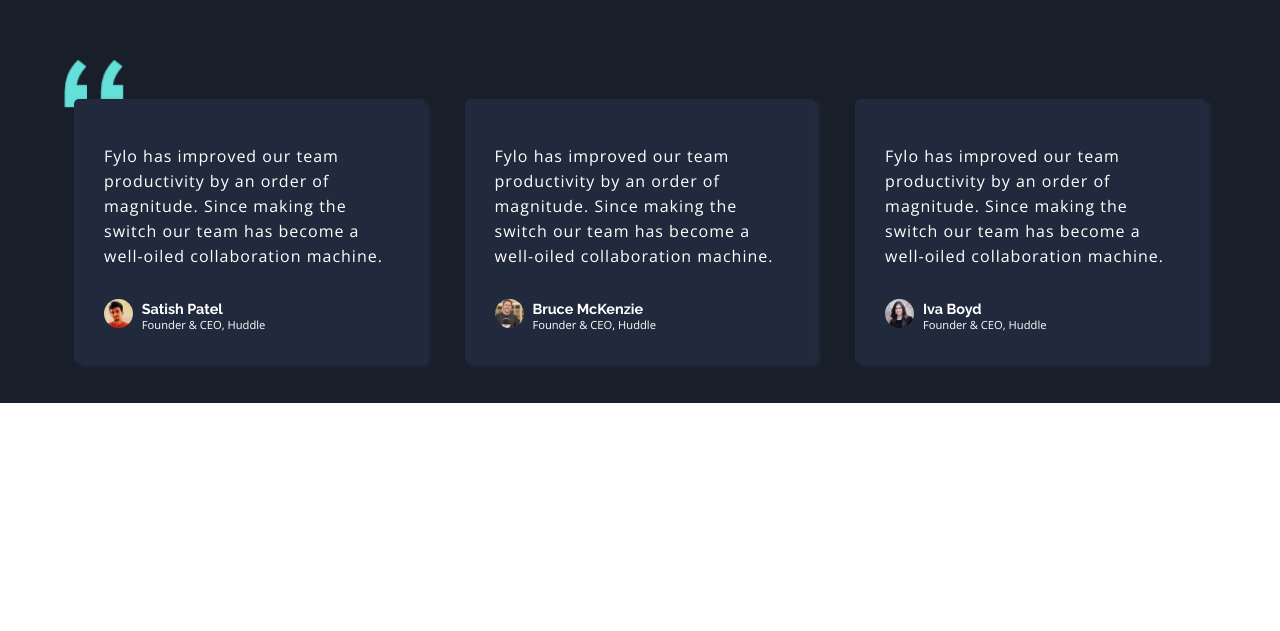
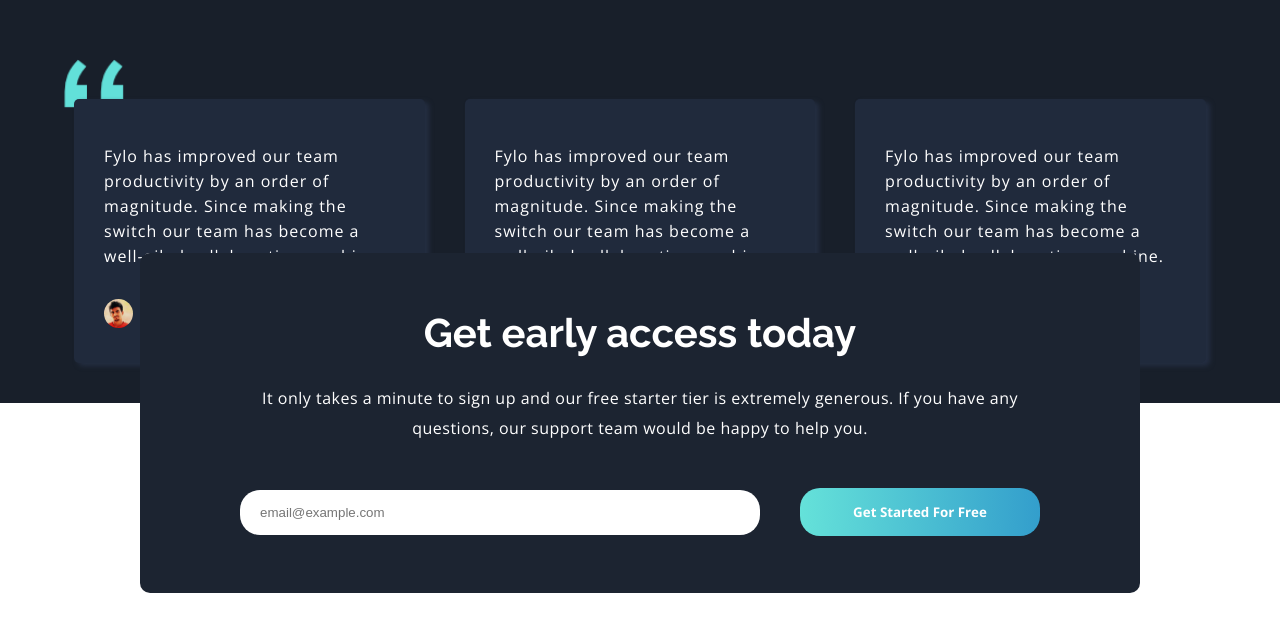
Before and after one commit to Xar0P/fylo, a React (Create React App) app: page / in a window 1280 px wide. Shown: the part 2780-3411 px from the top of the page. Before the commit the page ends 3183 px from the top, so only its background shows below. Built offline with nearby package versions, Linux system fonts and the light colour scheme.

Commit message:
actionform

```diff
--- a/src/App.tsx
+++ b/src/App.tsx
@@ -1,3 +1,4 @@
+import { ActionForm } from "./components/ActionForm"
 import { CallAction } from "./components/CallAction"
 import { Header } from "./components/Header"
 import { Info } from "./components/Info"
@@ -13,6 +14,7 @@
             <Info />
             <StayProductive />
             <Quotes />
+            <ActionForm />
             <GlobalStyle />
         </>
     )
--- /dev/null
+++ b/src/components/ActionForm/index.tsx
@@ -0,0 +1,16 @@
+import { Container } from "./styles";
+
+export function ActionForm() {
+    return (
+        <Container>
+            <h1>Get early access today</h1>
+            <p>It only takes a minute to sign up and our free starter tier is extremely generous. If you have any questions, our support team would be happy to help you.</p>
+            <div>
+                <form action="">
+                    <input type="email" name="email" id="email" placeholder="email@example.com" />
+                    <input type="button" value="Get Started For Free" />
+                </form>
+            </div>
+        </Container>
+    )
+}
--- /dev/null
+++ b/src/components/ActionForm/styles.ts
@@ -0,0 +1,62 @@
+import styled from 'styled-components';
+
+export const Container = styled.section`
+    display: inline-block;
+    max-width: 1000px;
+    height: 340px;
+
+    background-color: hsl(217, 28%, 15%);
+
+    position: relative;
+    top: -150px;
+    left: 50%;
+    transform: translate(-50%);
+
+    padding: 50px 100px;
+    border-radius: 10px;
+
+    color: white;
+    text-align: center;
+    font-family: 'Open Sans', sans-serif;
+
+    h1 {
+        font-weight: 700;
+        font-size: 2.5rem;
+        line-height: 60px;
+        margin-bottom: 20px;
+        font-family: 'Raleway', sans-serif;
+    }
+
+    p {
+        line-height: 30px;
+        margin-bottom: 45px;
+        letter-spacing: .5px;
+    }
+
+    form {
+        display: flex;
+        justify-content: space-between;
+        align-items: center;
+        width: 100%;
+
+        input {
+            padding: 15px;
+            border-radius: 20px;
+        }
+
+        input[type=email] {
+            width: 65%;
+            padding-left: 20px;
+        }
+
+        input[type=button] {
+            width: 30%;
+            cursor: pointer;
+            background-image: linear-gradient(to right, var(--cyan), var(--blue));
+
+            color: var(--white);
+            font-weight: 700;
+            font-family: 'Open Sans', sans-serif;
+        }
+    }
+`;
```
